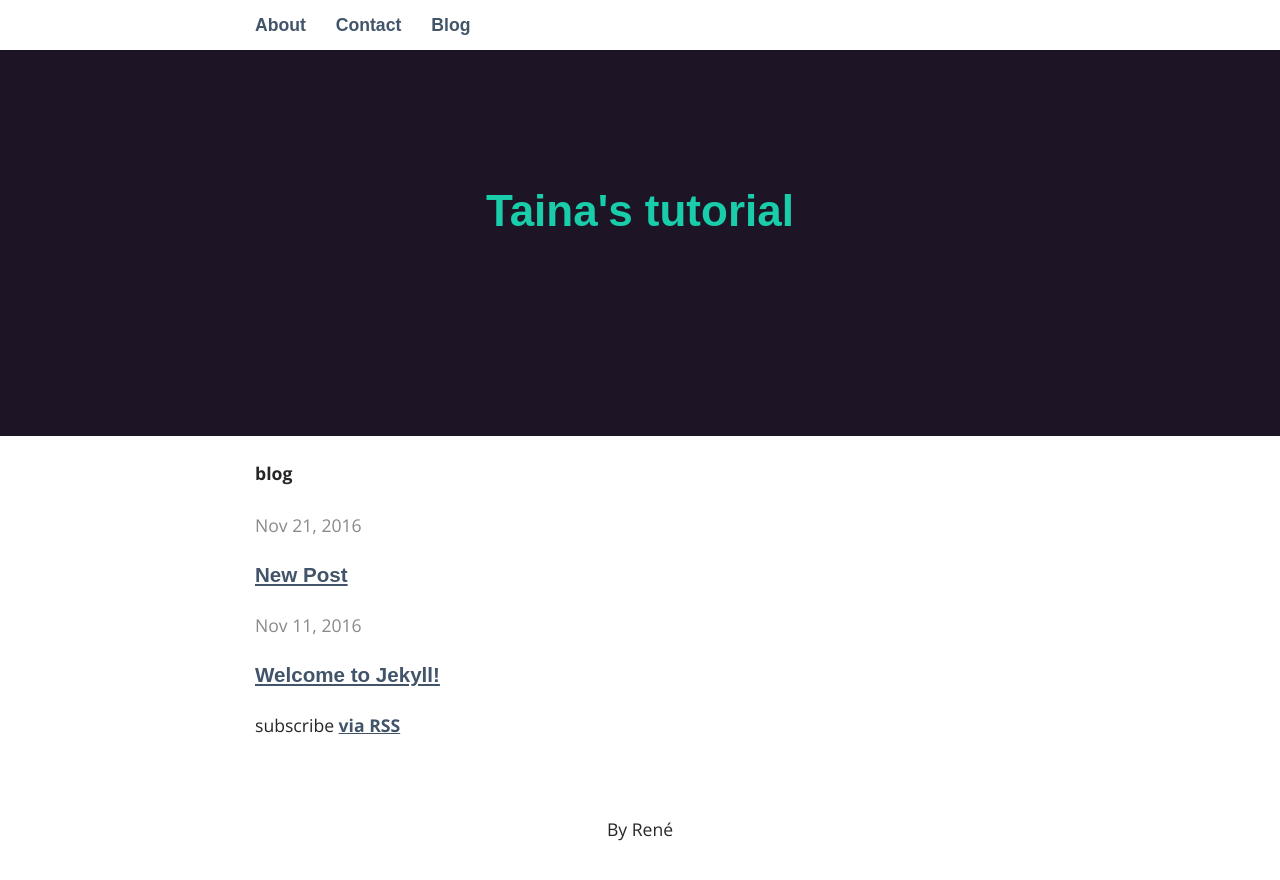
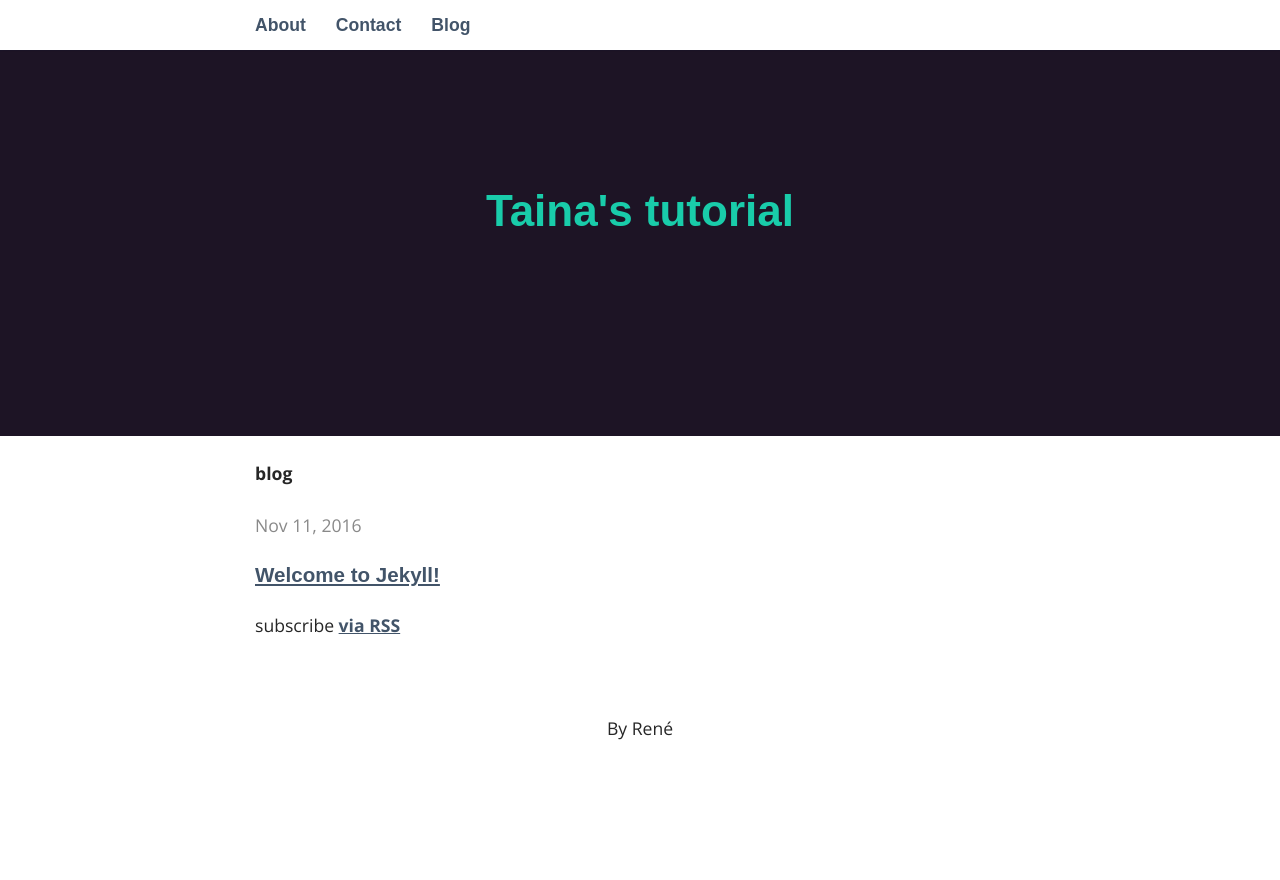
Before and after one commit to tigerre1/uusi-tietoiskupankki, a Jekyll site: the page built from blog/index.html, in a window 1280 px wide and 900 px high, scrolled down 64 px. Shown: the top 880 px of the window. Built offline with Jekyll 4.4.1, drawn with Linux system fonts in a browser that asks for light colours; some web fonts are replaced; a file with an impossible date is left out; after the commit the page ends 900 px from its top, so only the background shows below that.

Commit message:
Updated 2016-11-21-new-post.md

```diff
--- a/_posts/2016-11-21-new-post.md
+++ b/_posts/2016-11-21-new-post.md
@@ -1,10 +1,10 @@
 ---
 published: true
 layout: post
-date: 2016-11-21T00:00:00.000Z
+date: {}
 categories: jytky
 ---
-## New Post Edited in Prose
+
 
 > This post is edited with Prose
 
```
